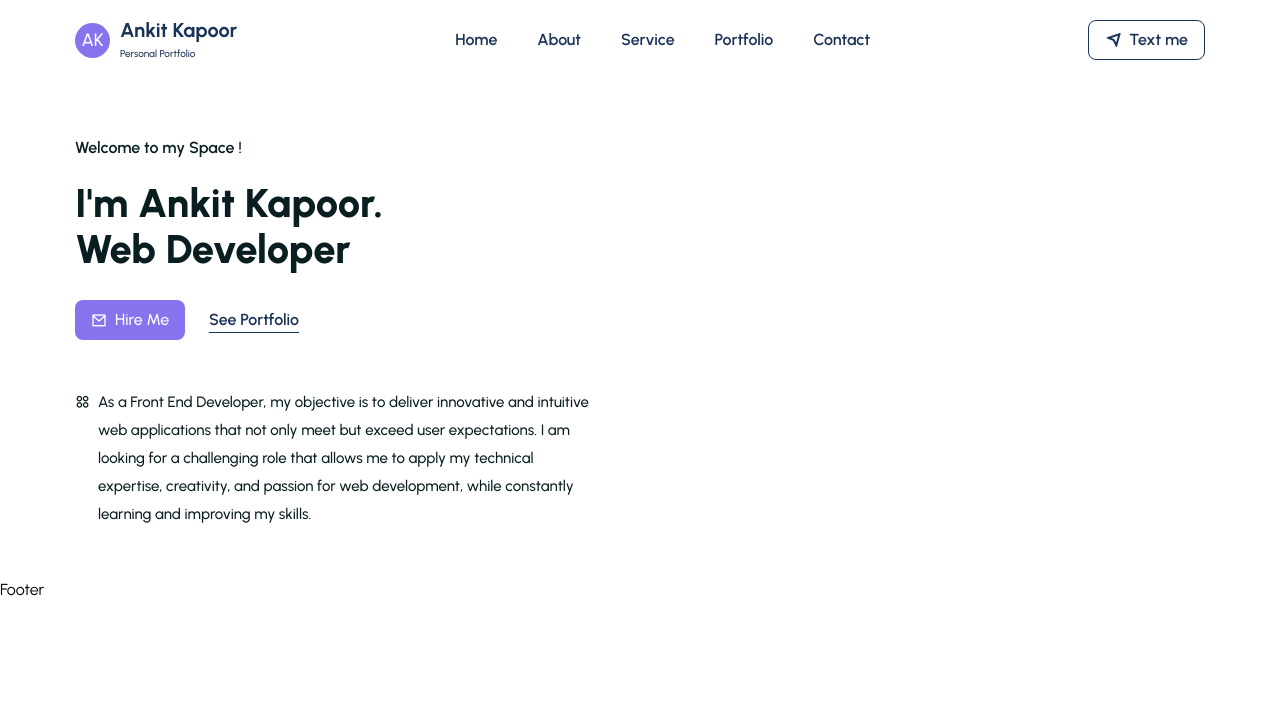
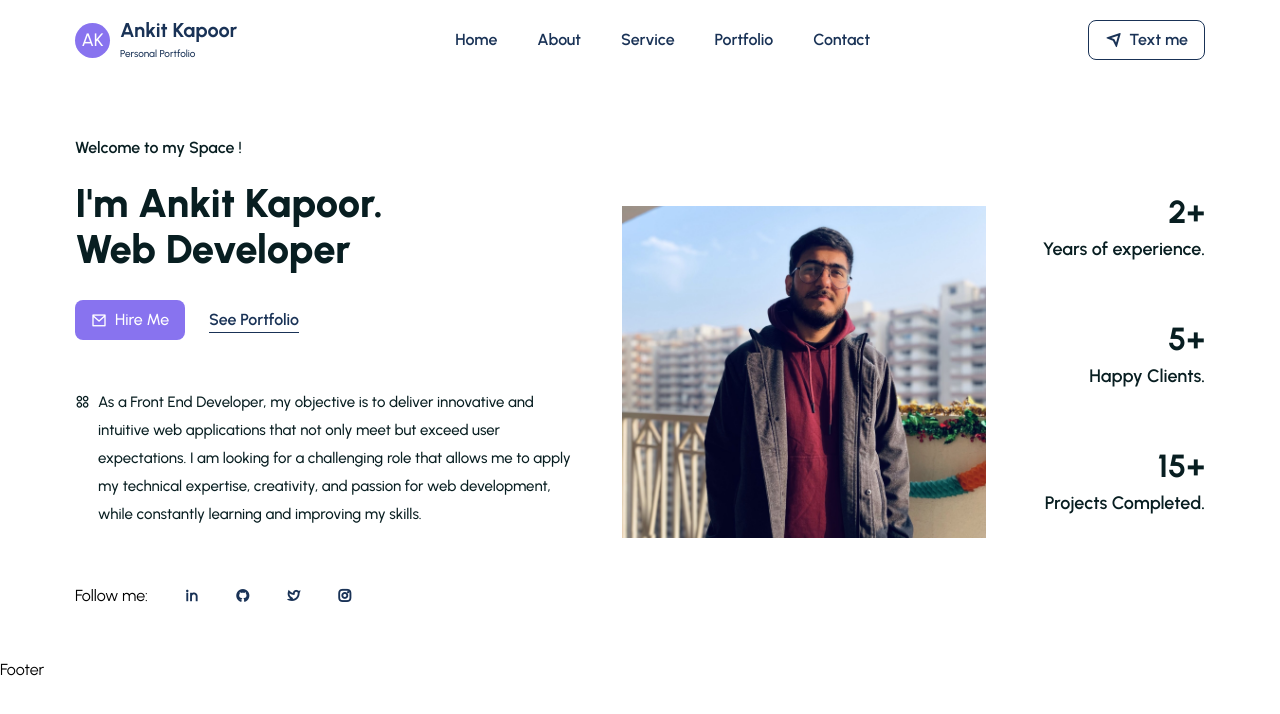
Before and after one commit to ankitkapoor8437/tailwind-portfolio-project, a React (Create React App) app: page / in a window 1280 px wide. Shown: the top 714 px of the page. Built offline with nearby package versions, Linux system fonts and the light colour scheme.

Commit message:
Completed the Hero section.

```diff
--- /dev/null
+++ b/src/assets/data/counterDetails.js
@@ -0,0 +1,22 @@
+const counters = [
+    {
+        display:"Years of experience.",
+        start:0,
+        end:2,
+        suffix:"+"
+    },
+    {
+        display:"Happy Clients.",
+        start:0,
+        end:5,
+        suffix:"+"
+    },
+    {
+        display:"Projects Completed.",
+        start:0,
+        end:15,
+        suffix:"+"
+    },
+]
+
+export default counters;
--- /dev/null
+++ b/src/assets/data/followLinks.js
@@ -0,0 +1,24 @@
+const links = [
+    {
+        display: "LinkedIn",
+        link: "https://www.linkedin.com/in/ankit-kapoor-a72bb7152/",
+        style: "ri-linkedin-line",
+    },
+    {
+        display: "GitHub",
+        link: "https://github.com/ankitkapoor8437",
+        style: "ri-github-fill",
+    },
+    {
+        display: "Twitter",
+        link: "https://twitter.com/itsallabtKapoor",
+        style: "ri-twitter-line",
+    },
+    {
+        display: "Instagram",
+        link: "https://www.instagram.com/itsallaboutkapoor/",
+        style: "ri-instagram-line",
+    },
+]
+
+export default links;
--- a/src/components/UI/Hero.jsx
+++ b/src/components/UI/Hero.jsx
@@ -1,6 +1,8 @@
 import React from 'react'
-// import heroImage from '../../assets/images/hero.svg'
-// import CountUp from 'react-countup';
+import heroImage from '../../assets/images/main-image.jpeg'
+import CountUp from 'react-countup';
+import links from '../../assets/data/followLinks';
+import counters from '../../assets/data/counterDetails';
 
 
 const Hero = () => {
@@ -30,16 +32,57 @@ const Hero = () => {
                                 See Portfolio
                             </a>
                         </div>
-                        <p className='flex gap-2 text-headingColor font-[500] mt-12 text-[15px] leading-7  sm:pr-10 '
+                        <p className='flex gap-2 text-headingColor font-[500] mt-12 start
+                         text-[15px] leading-7  sm:pr-10 '
                             data-aos='fade-up' data-aos-duration='1800'  >
                             <span>
                                 <i className='ri-apps-2-line'></i>
                             </span>
                             As a Front End Developer, my objective is to deliver innovative and intuitive web applications that not only meet but exceed user expectations. I am looking for a challenging role that allows me to apply my technical expertise, creativity, and passion for web development, while constantly learning and improving my skills.
                         </p>
+
+                        {/* Follow me section */}
+                        <div className='flex items-center gap-9 mt-14' data-aos='fade-up' data-aos-duration='1800' data-aos-delay='200' >
+                            <span>
+                                Follow me:
+                            </span>
+                            {
+                                links.map(({ link, style }) => (
+                                    <span >
+                                        <a href={link} className='text-smallTextColor text-[15px] font-[600]'>
+                                            <i className={style}></i>
+                                        </a>
+                                    </span>
+                                ))
+                            }
+                        </div>
                     </div>
                     {/* Left End */}
 
+
+                    {/* Image Section */}
+                    <div className='basis-1/3 mt-10 sm:mt-0'>
+                        <figure className='flex items-center justify-center'>
+                            <img src={heroImage} alt="" />
+                        </figure>
+                    </div>
+                    {/* Image Section End */}
+                    {/* Content Section */}
+                    <div className='md:basis-1/5 flex justify-between text-center mt-10 flex-wrap gap-3 md:mt-0 md:flex-col md:justify-end md:text-end'>
+                        {
+                            counters.map(({ display, start, end, suffix }) => (
+                                <div className='mb-10'>
+                                    <h2 className='text-headingColor font-[700] text-[32px]'>
+                                        <CountUp start={start} end={end} duration={3} suffix={suffix} />
+                                    </h2>
+                                    <h4 className='text-headingColor font-[600] text-[18px]'>
+                                        {display}
+                                    </h4>
+                                </div>
+                            ))
+                        }
+                    </div>
+                    {/* Content End */}
                 </div>
             </div>
         </section>
```
Also changed, not shown: src/assets/images/main-image.jpeg (added).
